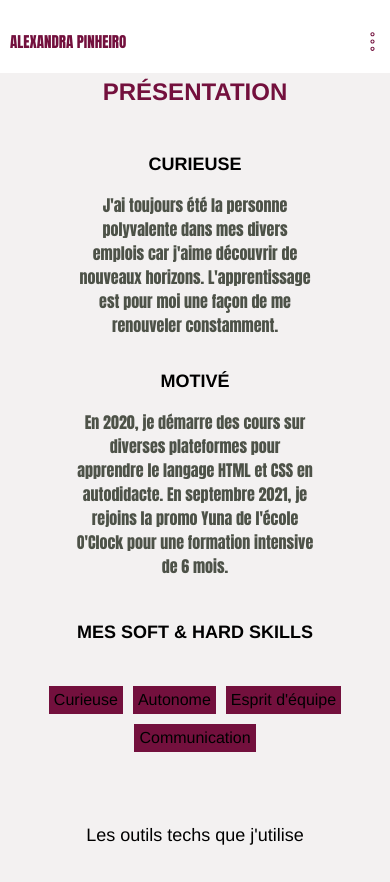
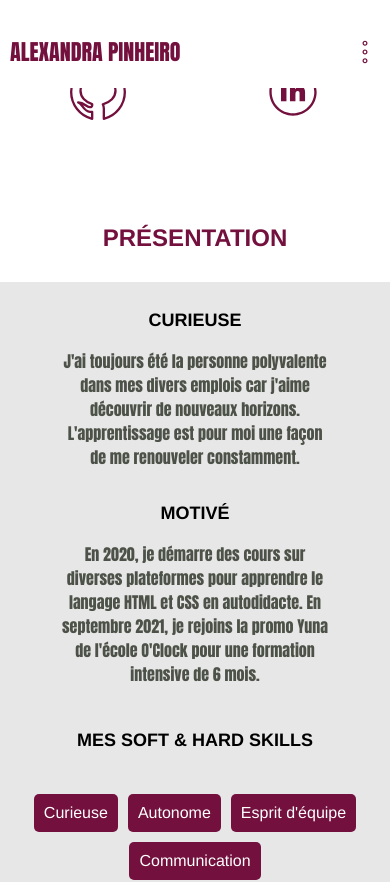
Before and after one commit to AlexandraPho/vue-portfolio, a Vue app: page /aboutme in a window 390 px wide. Shown: the top 882 px of the page. Built offline with nearby package versions, Linux system fonts and the light colour scheme.

Commit message:
Details css on pages Main-Contact-About

```diff
--- a/src/components/AboutMeLayout.vue
+++ b/src/components/AboutMeLayout.vue
@@ -1,5 +1,18 @@
 <template>
   <div class="block-container">
+
+      <section id="social-links">
+        <a href="https://github.com/AlexandraPho">
+            <div class="link">
+              <img src="../assets/github.svg" class="img-link" alt="Github">
+            </div>
+        </a>
+        <a href="https://www.linkedin.com/in/alexandra-pinheiro/">
+            <div class="link">
+                <img src="../assets/linkedin.svg" class="img-link" alt="Linkdin">
+            </div>
+        </a>
+      </section>
     <h2 class="titles-components">
       Présentation
     </h2>
@@ -58,8 +71,8 @@
 
 <style scoped>
 
-  .block-container {
-    background-color: rgb(243, 241, 241);
+  .container-one {
+    background-color: rgb(231, 231, 231);
   }
 
   /*Smartphone Version*/
@@ -68,8 +81,20 @@
     .block-container {
       display: flex;
       flex-direction: column;
-      align-items: center;
-      margin: 10px 0px;
+    }
+    #social-links {
+      display: flex;
+      justify-content: space-around;
+      margin-bottom: 20px;
+    }
+    .img-link {
+      width: 3.5em;
+    }
+    .titles-components {
+      display: flex;
+      flex-direction: row;
+      justify-content: center;
+      margin: 80px 10px 30px;
     }
     .about-me {
       display: flex;
@@ -77,7 +102,6 @@
       align-items: center;
       text-align: center;
       padding: 10px;
-      color: rgb(49, 49, 49);
     }
     .titles {
       font-size: large;
@@ -86,7 +110,7 @@
     }
     p {
       color: rgb(77, 82, 72);
-      width: 15em;
+      width: 17em;
     }
     .soft_hard-skills {
       display: flex;
@@ -105,8 +129,10 @@
     }
     .skills {
       margin: 5px;
-      padding: 5px;
+      padding: 10px;
       background-color: rgb(115, 16, 61);
+      color: white;
+      border-radius: 5px;
     }
     .stack-tech {
       display: flex;
@@ -115,6 +141,7 @@
       align-items: center;
     }
     h4 {
+      color: rgb(77, 82, 72);
       font-weight: 200;
       font-size: large;
     }
--- a/src/components/ContactLayout.vue
+++ b/src/components/ContactLayout.vue
@@ -41,9 +41,8 @@
   </script>
 
   <style scoped>
-
     .block-container {
-        background-color: rgb(243, 241, 241);
+      background-color: rgb(231, 231, 231);
     }
     .input-field,
     .input-message {
--- a/src/components/FooterLayout.vue
+++ b/src/components/FooterLayout.vue
@@ -1,17 +1,5 @@
 <template>
     <footer>
-      <section id="social-links">
-        <a href="https://github.com/AlexandraPho">
-            <div class="link">
-              <img src="../assets/github.svg" class="img-link" alt="Github">
-            </div>
-        </a>
-        <a href="https://www.linkedin.com/in/alexandra-pinheiro/">
-            <div class="link">
-                <img src="../assets/linkedin.svg" class="img-link" alt="Linkdin">
-            </div>
-        </a>
-      </section>
       <div class="resume">
         <p>Télécharger mon CV
           <a class="resume-document" href="" download="CV Alexandra Pinheiro">
@@ -30,52 +18,42 @@
 
     <style scoped>
 
-     p {
+    p {
       display: flex;
       justify-content: center;
       color: black;
-     }
-     #social-links {
+    }
+    #social-links {
       text-align: center;
     }
     a {
       text-decoration: none;
       color: black;
-      }
+    }
     .resume-document {
         color: rgb(115, 16, 61);
-      }
+    }
+
+    /*Smartphone version*/
     @media only screen and (max-width: 767px) {
       footer {
         background-color: white;
         margin-bottom: 20px;
       }
-      #social-links {
-        display: flex;
-        justify-content: space-around;
-        margin: 1em;
-      }
-      .img-link {
-        width: 2em;
-      }
     }
+
+    /*Tablet version*/
     @media only screen and (min-width: 768px) {
       footer {
         background-color: white;
         margin-bottom: 20px;
       }
-      #social-links {
-        display: flex;
-        justify-content: space-around;
-        margin: 2em;
-      }
-      .img-link {
-        width: 5em;
-      }
       p {
         font-size: large;
       }
     }
+
+    /*Desktop version*/
     @media only screen and (min-width: 1200px) {
       footer {
         background-color: white;
@@ -84,15 +62,5 @@
         align-items: center;
         justify-content: space-around;
       }
-      .img-link {
-        width: 4em;
-      }
-      .link {
-        display: flex;
-        margin: 2em;
-        flex-direction: column;
-        align-items: center;
-      }
-
     }
     </style>
--- a/src/components/HeaderLayout.vue
+++ b/src/components/HeaderLayout.vue
@@ -32,6 +32,6 @@
 
   <style scoped>
    header {
-    height: 3em;
+    height: 4em;
    }
   </style>
--- a/src/components/MainLayout.vue
+++ b/src/components/MainLayout.vue
@@ -12,6 +12,7 @@
           <img src="../assets/personal-img.png" class="perso-img" alt="profile-image">
       </div>
     </section>
+
   </div>
 </template>
 
@@ -23,34 +24,46 @@
 
 <style scoped>
 
- .profil {
-  margin-top: 1em;
- }
  h1 {
   color: rgb(115, 16, 61);
  }
     /*Smartphone version*/
 @media only screen and (max-width: 767px) {
     .block-container {
-      margin: 40px 0px;
-      background-image: linear-gradient(rgba(255,255,255,0.5), rgba(255,255,255,0.5)), url('../assets/personal-img.png');
-      background-size: cover;
-      height: 40em;
+      margin: 40px 0px 0px;
       display: flex;
       flex-wrap: wrap;
-      padding: 0px 20px;
       align-content: flex-end;
     }
     #information {
       display: flex;
       text-align: start;
-      padding-bottom: 50px;
+      padding-bottom: 35px;
       flex-direction: column;
     }
+    h1 {
+      font-size: 1.5em;
+      top: 450px;
+      position: absolute;
+      z-index: 2;
+      margin: 0px 20px;
+      text-shadow: 1px 1px 2px rgb(223, 219, 220);
+    }
     p {
+      top: 480px;
+      position: absolute;
+      z-index: 2;
       font-size: 15px;
-      margin: 5px;
-      width: 15em;
+      margin: 0px 20px;
+      width: 18em;
+      text-shadow: 1.5px 1.5px 1px rgb(245, 242, 243);
+    }
+    .perso-img {
+      position: relative;
+      z-index: 1;
+      width: 100%;
+      object-fit: cover;
+      filter: opacity(50%);
     }
 
   }
@@ -58,8 +71,8 @@
 @media only screen and (min-width: 768px) {
   .block-container {
     margin: 40px 0px;
-    background-image: linear-gradient(rgba(255,255,255,0.5), rgba(255,255,255,0.5)), url('../assets/personal-img.png');
-    background-size: cover;
+    /*background-image: linear-gradient(rgba(255,255,255,0.5), rgba(255,255,255,0.5)), url('../assets/personal-img.png');*/
+    /*background-size: cover;*/
     height: 70em;
     display: flex;
     flex-wrap: wrap;
@@ -68,7 +81,7 @@
   }
   #information {
     display: flex;
-    padding-bottom: 60px;
+    padding-bottom: 35px;
     text-align: start;
     flex-direction: column;
   }
@@ -80,17 +93,25 @@
     margin: 5px;
     width: 25em;
   }
+  .perso-img {
+    width: 100%;
+    height: 900px;
+    object-fit: cover;
+    object-position: center;
+    filter: opacity(50%);
+    margin: 3em;
+  }
 }
 
 /*Desktop version*/
 @media only screen and (min-width: 1200px) {
   .block-container {
     margin: 40px 0px;
-    background-image: none;
-    background-size:cover;
-    height: 50em;
+    height: 70em;
+    display: flex;
+    flex-wrap: wrap;
     padding: 0px 20px;
-
+    align-content: flex-end;
   }
   #information {
     display: flex;
@@ -108,7 +129,10 @@
     width: 40em;
   }
   .perso-img {
-    width: 300px;
+    width: 100%;
+    height: 900px;
+    object-fit: cover;
+    object-position: center;
     filter: opacity(50%);
     margin: 3em;
   }
--- a/src/components/NavigationLayout.vue
+++ b/src/components/NavigationLayout.vue
@@ -40,10 +40,9 @@
 <style scoped>
   .container {
     background-color: white;
-    z-index: 1;
     width: 100%;
     position: absolute;
-    padding-top: 20px;
+    padding-top: 25px;
   }
   .nav-content {
     display: flex;
@@ -76,7 +75,7 @@
       color: rgb(115, 16, 61);
       }
     .header-logo {
-      font-size: 15px;
+      font-size: 22px;
       color: rgb(115, 16, 61);
       text-transform: uppercase;
       font-family: Impact, Haettenschweiler, 'Arial Narrow Bold', sans-serif;
@@ -84,8 +83,8 @@
       padding: 10px;
     }
     .img-burger-menu {
-      width: 25px;
-      padding: 5px;
+      width: 30px;
+      padding: 10px;
     }
     .nav-content {
       flex-direction: column;
@@ -98,6 +97,7 @@
     .open-menu {
       opacity: 1;
       height: 150px;
+      font-weight: bold;
     }
     .closed-menu {
       opacity: 0;
--- a/src/components/ProjectsLayout.vue
+++ b/src/components/ProjectsLayout.vue
@@ -42,10 +42,22 @@
 
   <style scoped>
 
+  .block-container {
+    background-color: rgb(231, 231, 231);
+  }
+
+  /*Smartphone version*/
   @media screen and (max-width: 767px) {
-      .block-container {
-
-      }
+    .block-container {
+      display: flex;
+      flex-direction: column;
+    }
+    .titles-components {
+      display: flex;
+      flex-direction: row;
+      justify-content: center;
+      margin: 80px 10px 30px;
+    }
       .container {
         margin-top: 3em;
         display: flex;
```
Lines whose indentation alone changed are shown as unchanged.
